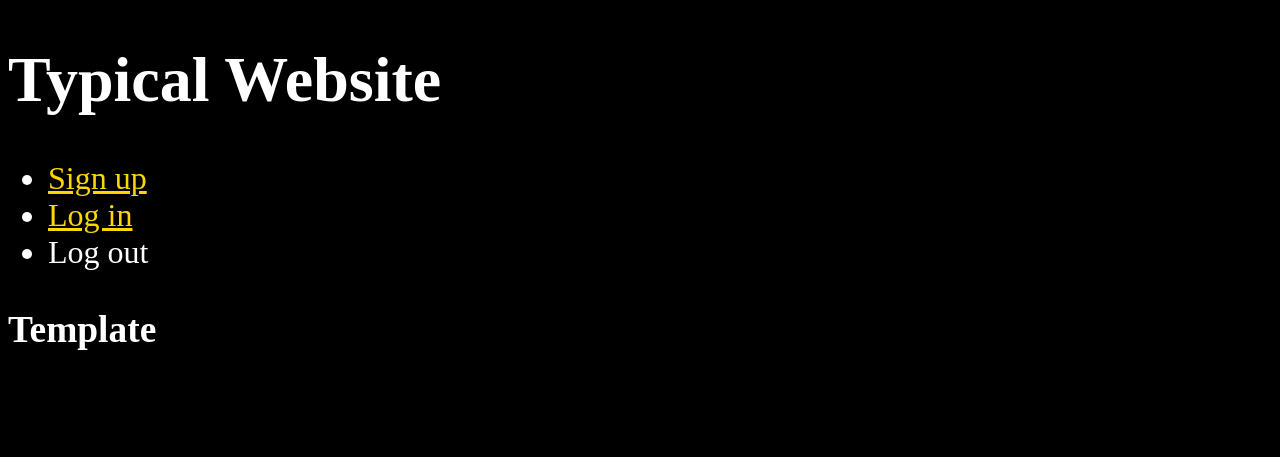
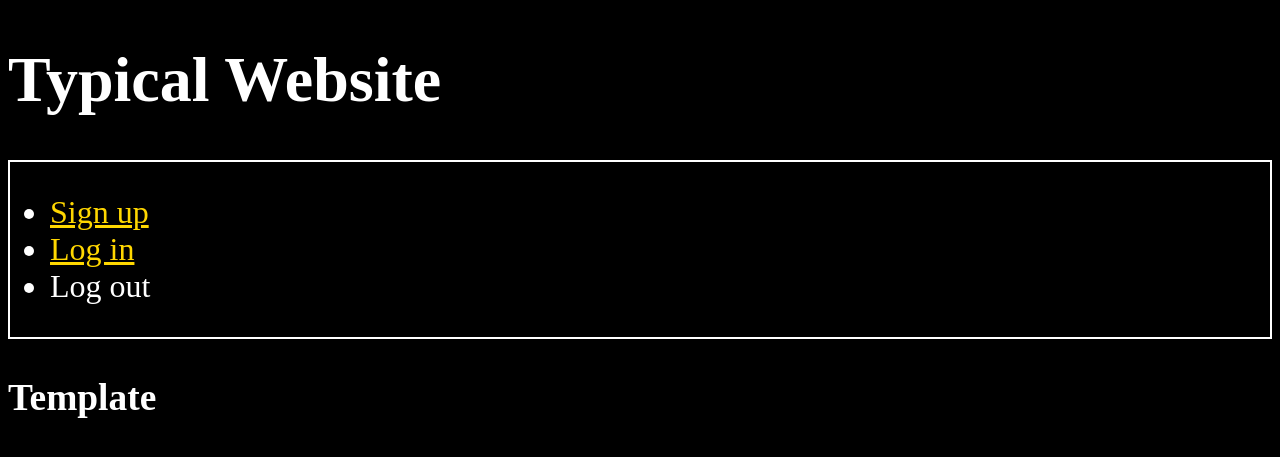
Before and after one commit to Born-S1nner/basicwebsite, a Django app: page / in a window 1280 px wide. Shown: the top 457 px of the page. Run offline with Django 3.2, Linux system fonts and the light colour scheme.

Commit message:
small change

```diff
--- a/basic/user/static/user/style.css
+++ b/basic/user/static/user/style.css
@@ -6,3 +6,6 @@ body{
 a {
   color: gold;
 }
+.navbar {
+  border: 2px white solid;
+}
--- a/basic/user/templates/user/home.html
+++ b/basic/user/templates/user/home.html
@@ -1,7 +1,6 @@
 {% extends 'user/base.html' %}
 {% block body %}
-  <div>
-    <nav>
+  <nav class="navbar">
     <ul>
       <li><a href="user/signup">Sign up</a></li>
       <li><a href="user/login">Log in</a></li>
@@ -9,5 +8,4 @@
     </ul>
   </nav>
   <h3>Template</h3>
-  </div>
 {% endblock %}
```
Lines whose indentation alone changed are shown as unchanged.
